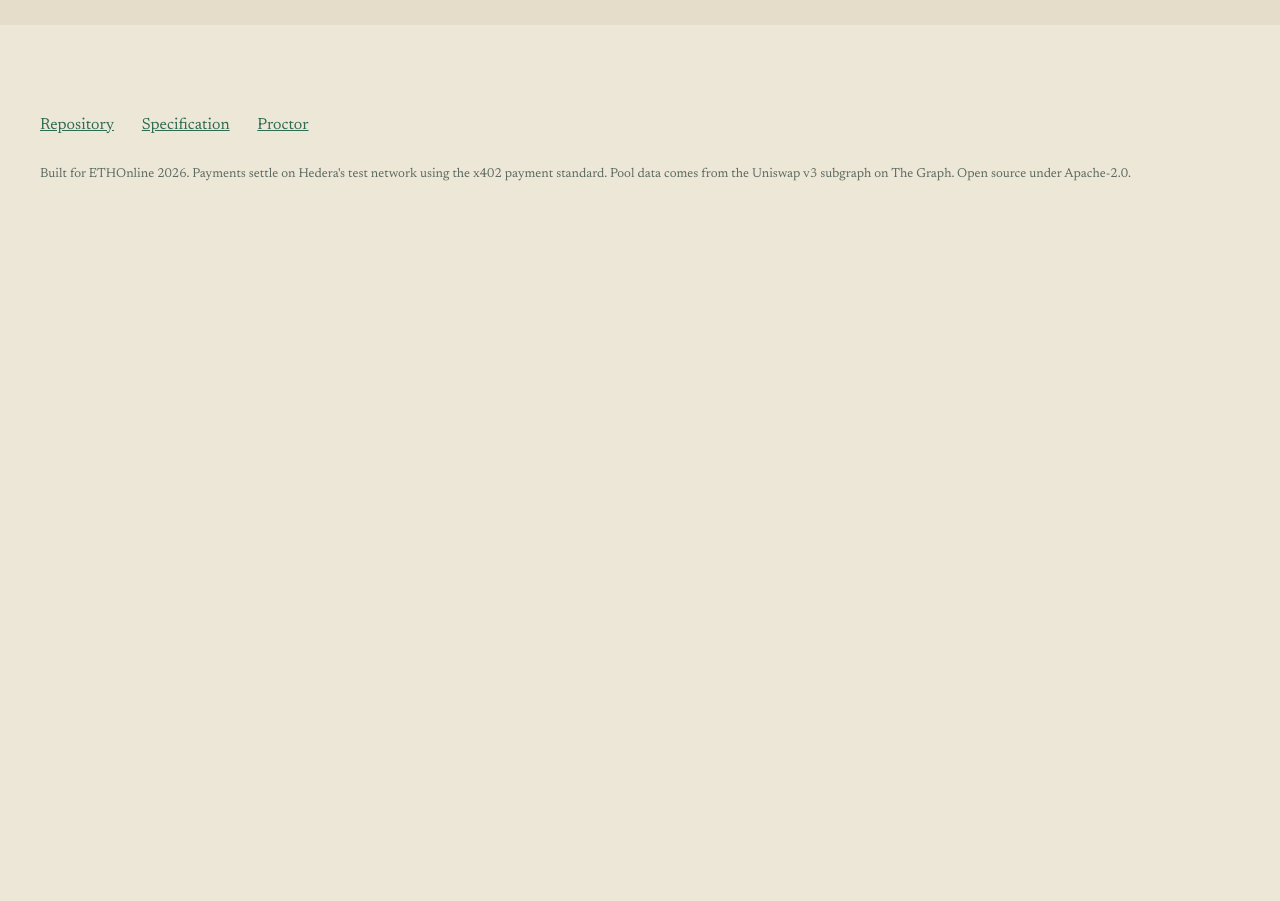
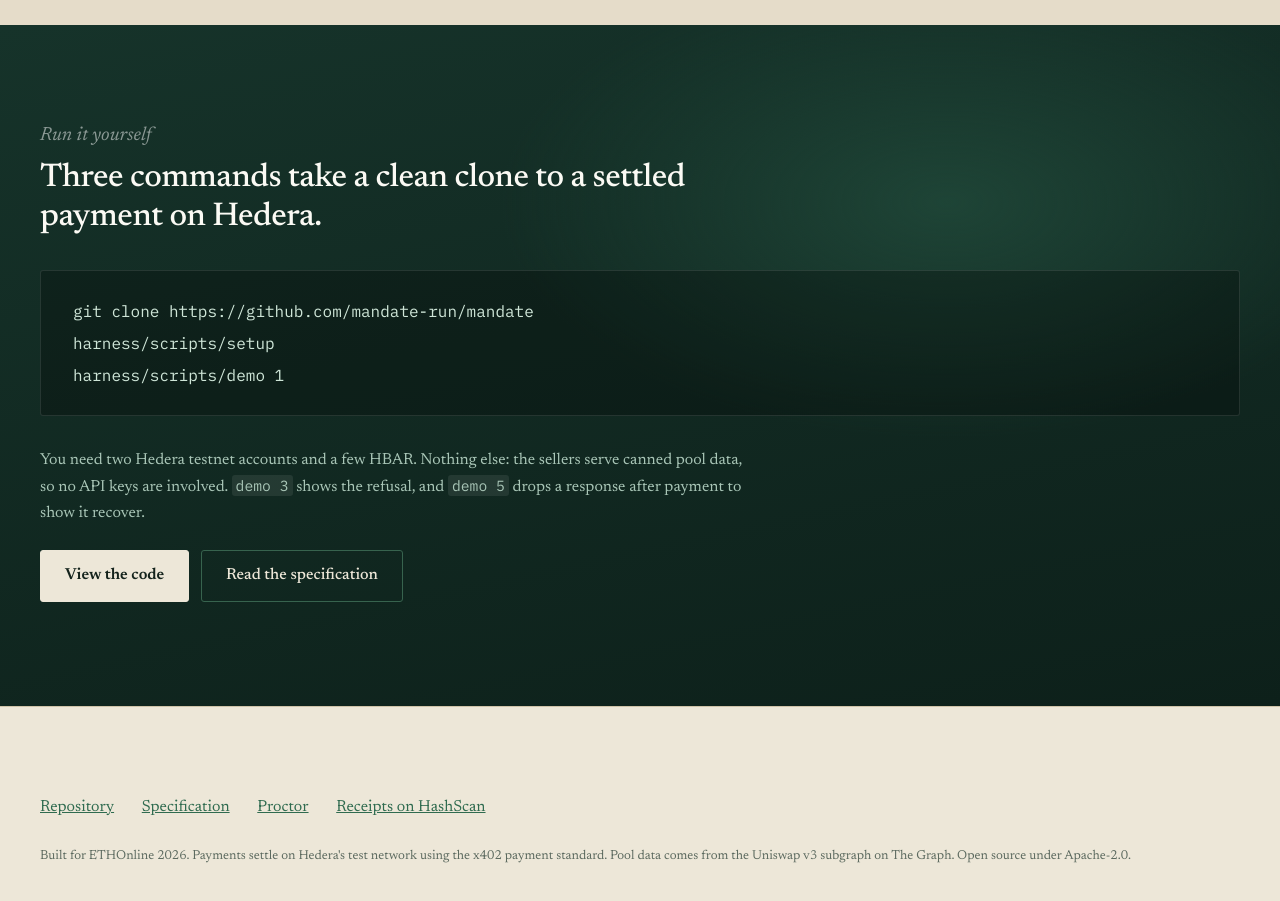
Before and after one commit to mandate-run/mandate, a plain HTML site: page site/index.html in a window 1280 px wide. Shown: the part 5220-6121 px from the top of the page. Before the commit the page ends 5500 px from the top, so only its background shows below. Drawn offline with Linux system fonts and the light colour scheme.

Commit message:
feat(site): the page ends somewhere
- three commands to a settled payment
- footer carries the hashscan link

```diff
--- a/site/index.html
+++ b/site/index.html
@@ -111,12 +111,28 @@
   </div>
 </section>
 
+<section class="close">
+  <div class="wrap">
+    <h2>Run it yourself</h2>
+    <h3>Three commands take a clean clone to a settled payment on Hedera.</h3>
+    <pre class="commands"><code>git clone https://github.com/mandate-run/mandate
+harness/scripts/setup
+harness/scripts/demo 1</code></pre>
+    <p class="note">You need two Hedera testnet accounts and a few HBAR. Nothing else: the sellers serve canned pool data, so no API keys are involved. <code>demo 3</code> shows the refusal, and <code>demo 5</code> drops a response after payment to show it recover.</p>
+    <p class="links">
+      <a class="primary" href="https://github.com/mandate-run/mandate">View the code</a>
+      <a href="https://github.com/mandate-run/mandate/blob/master/docs/spec.md">Read the specification</a>
+    </p>
+  </div>
+</section>
+
 <footer>
   <div class="wrap">
     <p class="links-row">
       <a href="https://github.com/mandate-run/mandate">Repository</a>
       <a href="https://github.com/mandate-run/mandate/blob/master/docs/spec.md">Specification</a>
       <a href="https://github.com/mandate-run/mandate/blob/master/harness/README.md">Proctor</a>
+      <a href="https://hashscan.io/testnet/topic/0.0.10410389">Receipts on HashScan</a>
     </p>
     <p class="fineprint">Built for ETHOnline 2026. Payments settle on Hedera's test network using the x402 payment standard. Pool data comes from the Uniswap v3 subgraph on The Graph. Open source under Apache-2.0.</p>
   </div>
--- a/site/style.css
+++ b/site/style.css
@@ -334,7 +334,36 @@ tr.moved td:first-child { box-shadow: inset 3px 0 0 var(--sealed); }
 /* A note that follows a table belongs to it, but not pressed against it. */
 .scroll + .note, table + .note { margin-top: var(--s6); }
 
-footer { padding: var(--s9) 0 var(--s10); color: var(--ink-soft); font-size: var(--t-entry); }
+/* The close. The page argues for five sections, then says what to do with
+   it. The commands are the point, so they carry the weight. */
+section.close {
+  background:
+    radial-gradient(720px 380px at 74% 26%, #1e4436 0%, transparent 62%),
+    linear-gradient(168deg, #16332a 0%, #0d201a 100%);
+  color: #eaf3ec;
+}
+section.close h2 { color: rgba(255,255,255,.5); }
+section.close h3 { color: #fbfaf4; margin-bottom: var(--s6); }
+section.close .note { color: #a9c6b7; }
+section.close .note code {
+  font-family: var(--mono); font-size: .92em;
+  background: rgba(255,255,255,.08); padding: 1px var(--s1); border-radius: var(--r);
+}
+.commands {
+  margin: 0 0 var(--s6); padding: var(--s5) var(--s6);
+  background: rgba(0,0,0,.26); border: 1px solid rgba(255,255,255,.1);
+  border-radius: var(--r); overflow-x: auto;
+}
+.commands code {
+  font-family: var(--mono); font-size: var(--t-entry); line-height: 2;
+  color: #cfe6d8; white-space: pre; display: block;
+}
+
+footer {
+  padding: var(--s9) 0 var(--s10);
+  color: var(--ink-soft); font-size: var(--t-entry);
+  border-top: 1px solid var(--rule);
+}
 .links-row a { margin-right: var(--s5); }
 
 @media (max-width: 820px) {
```
